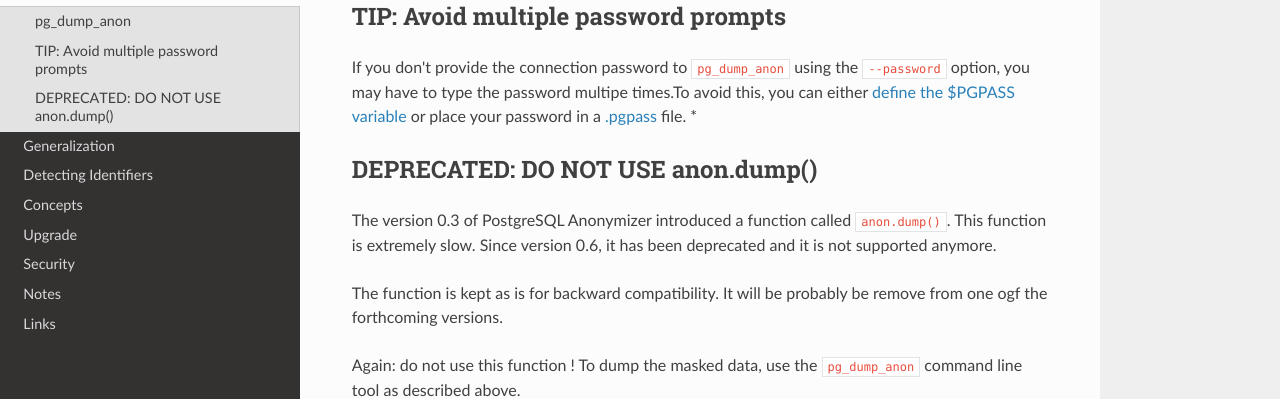
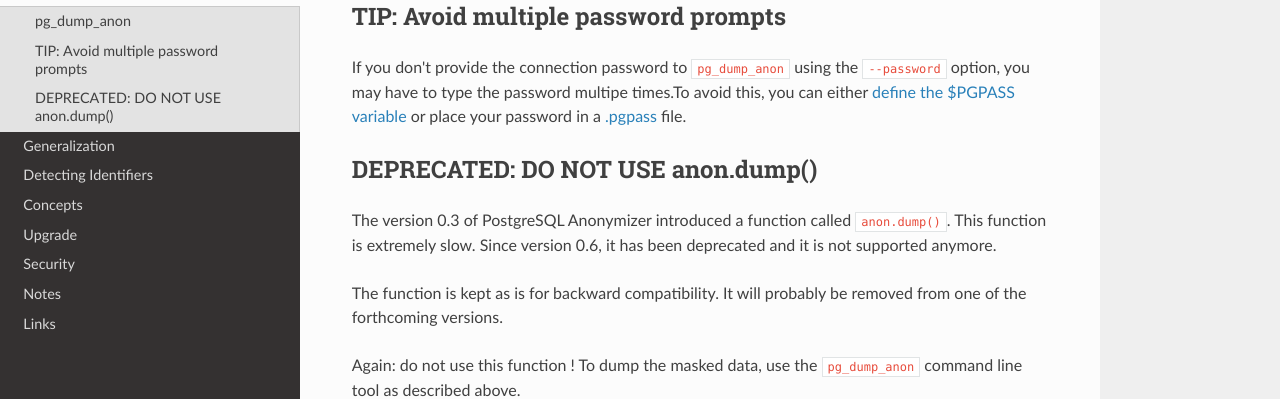
Before and after one commit to neondatabase/postgresql_anonymizer, an MkDocs documentation site: the page built from docs/anonymous_dumps.md, in a window 1280 px wide and 900 px high, scrolled down 712 px. Shown: the part 308-707 px from the top of the window. Built offline with MkDocs 1.6.1, drawn with Linux system fonts in a browser that asks for light colours; nearby versions of some CDN libraries.

Commit message:
fix typos in anonymous_dumps.md

```diff
--- a/docs/anonymous_dumps.md
+++ b/docs/anonymous_dumps.md
@@ -64,7 +64,7 @@
 `--password` option, you may have to type the password multipe times.To
 avoid this, you can either [define the $PGPASS variable] or place your
 password in a [.pgpass] file.
- *
+
 [define the $PGPASS variable]: https://www.postgresql.org/docs/current/libpq-envars.html
 
 
@@ -75,8 +75,8 @@
 `anon.dump()`. This function is extremely slow. Since version 0.6, it has
 been deprecated and it is not supported anymore.
 
-The function is kept as is for backward compatibility. It will be probably be
-remove from one ogf the forthcoming versions.
+The function is kept as is for backward compatibility. It will probably be
+removed from one of the forthcoming versions.
 
 Again: do not use this function ! To dump the masked data, use the
 `pg_dump_anon` command line tool as described above.
```
